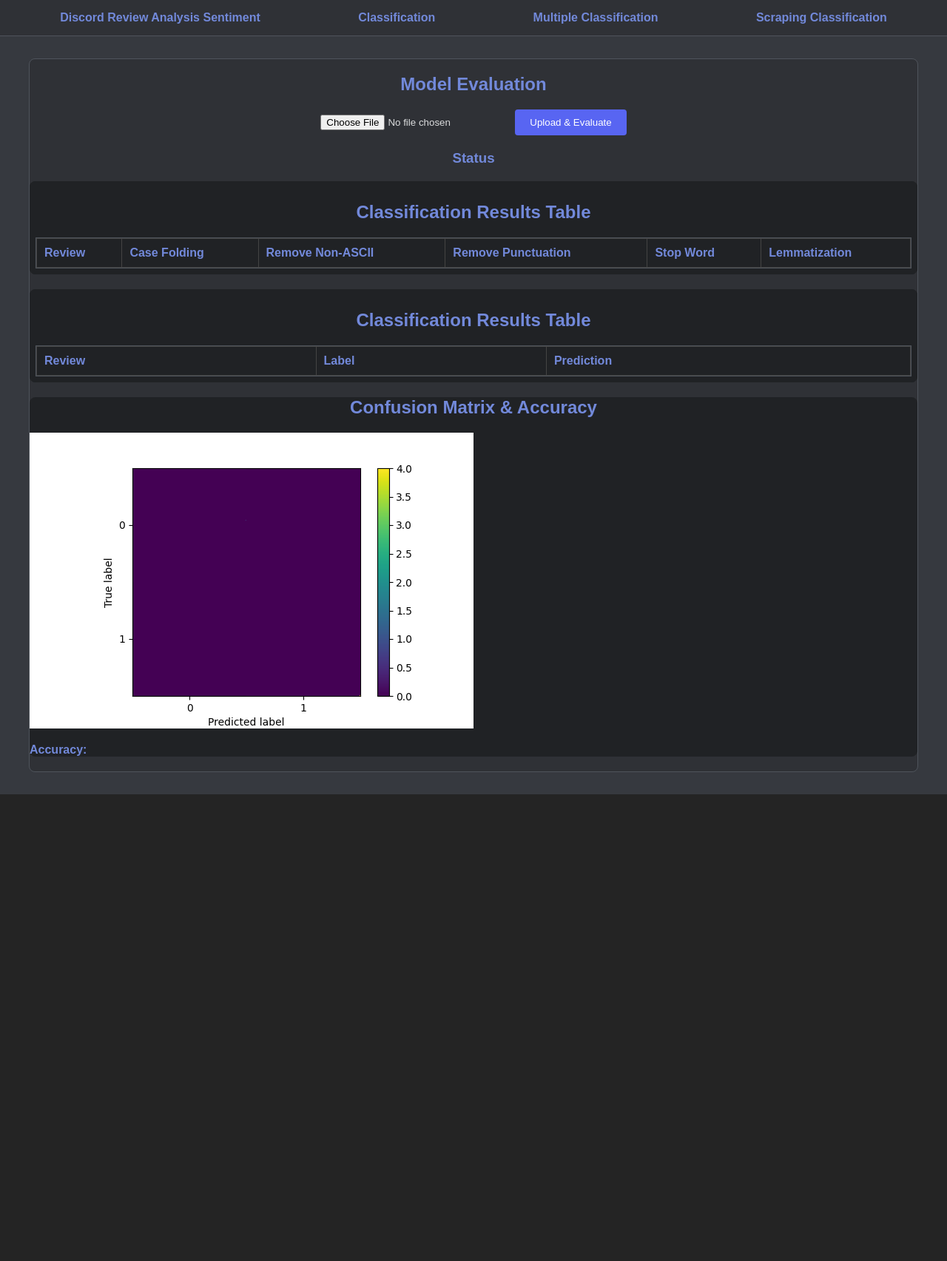
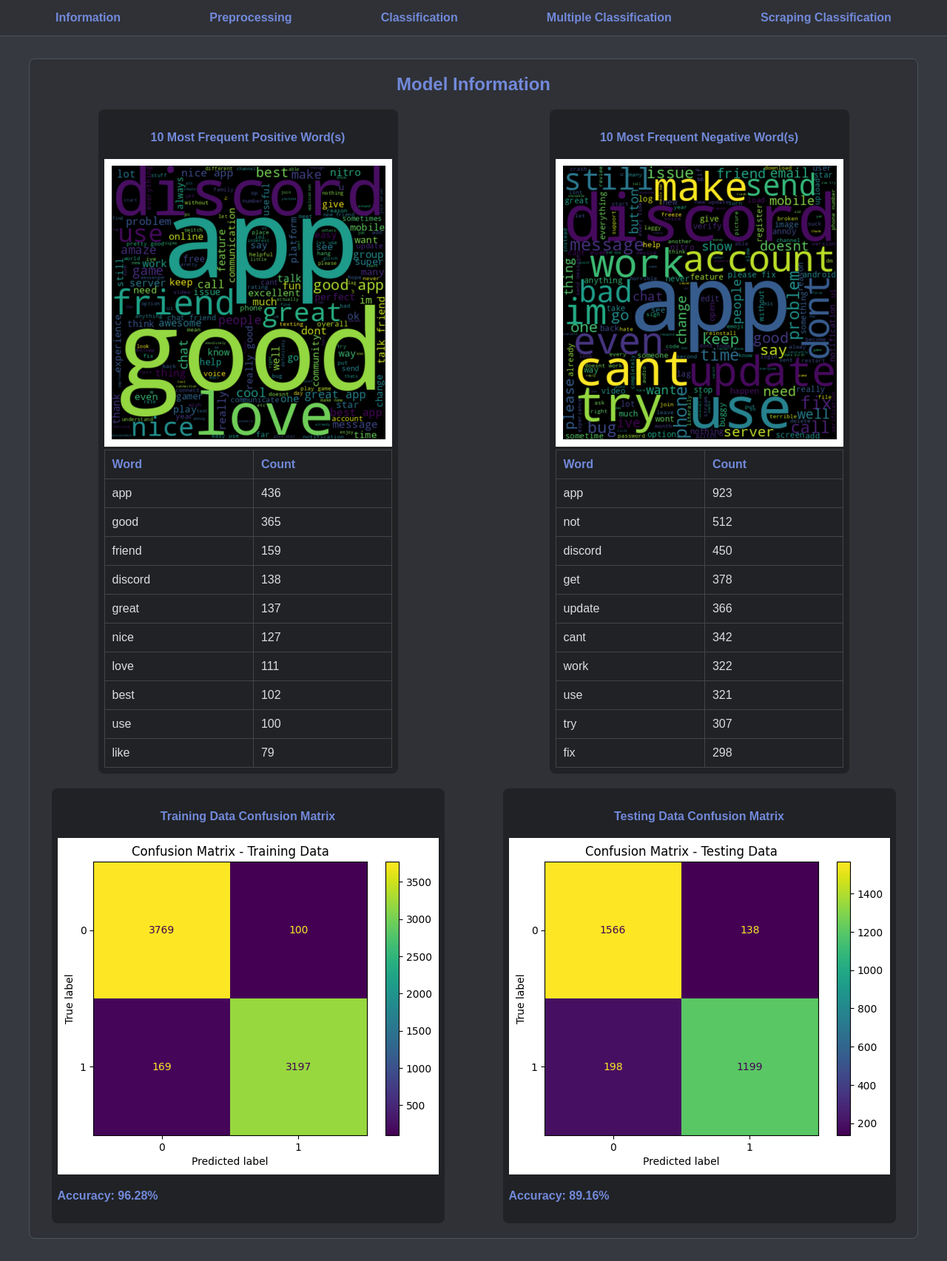
Before and after one commit to NichChrist/Skripsi, a Flask app: page / in a window 1280 px wide. Shown: the whole page at 74% size. Before the commit the page ends 1074 px from the top, so only its background shows below. Run offline with Flask 3, Linux system fonts and the light colour scheme; lists and menus that the app fills with data are empty.

Commit message:
🎸  index.html update and preprocessing page

```diff
--- a/app.py
+++ b/app.py
@@ -12,14 +12,8 @@ import pandas as pd
 import uuid
 
 from collections import Counter
-from matplotlib.backends.backend_agg import FigureCanvasAgg as FigureCanvas
-from sklearn.metrics import confusion_matrix, ConfusionMatrixDisplay
-import threading
 import logging
-import base64
 import io
-import matplotlib.pyplot as plt
-
 
 # Download NLTK resources first
 # nltk.download('punkt_tab')
@@ -34,7 +28,7 @@ app = Flask(__name__)
 # Load TensorFlow model
 model = tf.keras.models.load_model('model')
 model.compile(optimizer=tf.keras.optimizers.Adam(0.001),
-              loss=tf.keras.losses.BinaryCrossentropy())
+            loss=tf.keras.losses.BinaryCrossentropy())
 
 # Configure logging
 logging.basicConfig(filename='app.log', level=logging.INFO,
@@ -127,28 +121,20 @@ def calculate_accuracy(cm):
     accuracy = ((TP + TN) / (TP + TN + FP + FN)) * 100
     return accuracy
 
-# Save Matrix Image
-def matrix_image(cm, image_path):
-    plt.switch_backend('agg')
-    disp = ConfusionMatrixDisplay(confusion_matrix=cm)
-    fig, ax = plt.subplots(figsize=(6, 4))
-    disp.plot(ax=ax)
-    canvas = FigureCanvas(fig)
-    output = io.BytesIO()
-    canvas.print_png(output)
-    with open(image_path, "wb") as f:
-        f.write(output.getvalue())
-    plt.close(fig)
-    plt.switch_backend('TkAgg')
 
 #Main Page
 @app.route('/')
 def index():
     return render_template('index.html')
 
-#Main Page Return
-@app.route('/evaluate', methods=['POST'])
-def evaluate():
+#Preprocessing Page
+@app.route('/preprocessing')
+def preprocessing():
+    return render_template('preprocessing.html')
+
+#Preprocessing Page Return
+@app.route('/preprocess', methods=['POST'])
+def preprocess():
     if 'file' not in request.files:
         logging.error("No file part")
         return jsonify({"error": "No file part"}), 400
@@ -171,15 +157,9 @@ def evaluate():
                 logging.error("Excel file must have a 'content' column")
                 return jsonify({"error": "Excel file must have a 'content' column"}), 400
 
-            if 'label' not in df.columns:
-                logging.error("Excel file must have a 'label' column")
-                return jsonify({"error": "Excel file must have a 'label' column"}), 400
-
             texts = df['content'].tolist()
             review = []
             preprocessed_texts = []
-            predictions = []
-            labels = []
 
             for index, x in enumerate(texts):
                 try:
@@ -188,43 +168,16 @@ def evaluate():
                         df = df.drop(index)
                         continue
 
-                    prediction = model.predict([preprocessed_text[-1]])
-                    sentiment = format_prediction(prediction)
-
-                    label_value = df.loc[index, 'label']
-                    label_string = format_prediction(label_value)
-                    labels.append(label_string)
-
-                    df.loc[index, 'sentiment'] = 1 if prediction >= 0.5 else 0
-                    predictions.append(sentiment)
                     preprocessed_texts.append(preprocessed_text)
 
                 except Exception as e:
                     logging.error(f"Error during prediction for review {index + 1}: {e}")
                     predictions.append("Error")
-                    preprocessed_texts.append("Error")
-                    labels.append("Error")
 
 
-            cm = confusion_matrix(df['label'],df['sentiment'])
-
-            accuracy = calculate_accuracy(cm)
-            image_path = os.path.join(app.config['STATIC_FOLDER'], 'confusion_matrix_result.png')
-            if os.path.exists(image_path):
-                os.remove(image_path)
-
-            thread = threading.Thread(target=matrix_image, args=(cm, image_path))
-            thread.daemon = True
-            thread.start()
-            thread.join()
-            plt.switch_backend('TkAgg')
-
             result = {
-            "predictions": predictions,
             "preprocessed_texts": preprocessed_texts,
             "reviews": texts,
-            "accuracy": accuracy,
-            "labels" : labels
             }
 
             logging.info(f"Evaluation results: {result}")
--- a/templates/index.html
+++ b/templates/index.html
@@ -10,7 +10,8 @@
 <body>
 
     <div class="navbar">
-        <div class="nav-item"><a href="/">Discord Review Analysis Sentiment</a></div>
+        <div class="nav-item"><a href="/">Information</a></div>
+        <div class="nav-item"><a href="/preprocessing">Preprocessing</a></div>
         <div class="nav-item"><a href="/single">Classification</a></div>
         <div class="nav-item"><a href="/klasifikasi-multiple">Multiple Classification</a></div>
         <div class="nav-item"><a href="/klasifikasi-scraping">Scraping Classification</a></div>
@@ -19,135 +20,101 @@
     <div class="container">
         <div class="section">
             <div class="upload-section">
-                <h2>Model Evaluation</h2>
-                <div class="upload-area">
-                    <form id="upload-form" method="POST" enctype="multipart/form-data">
-                        <input type="file" name="file" accept=".xlsx" required>
-                        <button type="submit">Upload & Evaluate</button>
-                    </form>
-                </div>
-                <h3 id="prediction">Status</h3>
+                <h2>Model Information</h2>
             </div>
         </div>
 
-
-        <div class="bottom-section">
-            <div class="box" style="grid-column: 2 / span 2;">
-                <h2>Classification Results Table</h2>
-                <div class="table-wrapper">
-                    <table id="text-table">
-                        <thead>
-                            <tr>
-                                <th>Review</th>
-                                <th>Case Folding</th>
-                                <th>Remove Non-ASCII</th>
-                                <th>Remove Punctuation</th>
-                                <th>Stop Word</th>
-                                <th>Lemmatization</th>
-                            </tr>
-                        </thead>
-                        <tbody id="preprocess-tbody"></tbody>
-                    </table>
-                </div>
+        <div class="top-section">
+            <div class="box" style="grid-column: 1 / span 2;">
+                <h4>10 Most Frequent Positive Word(s)</h4>
+                <img src="static/Positive_Word_Cloud.png" alt="Word Cloud">
+                <table id="positive-table">
+                    <thead>
+                        <tr><th>Word</th><th>Count</th></tr>
+                    </thead>
+                    <tbody id="positive-tbody"></tbody>
+                </table>
+            </div>
+            <div class="box" style="grid-column: 1 / span 2;">
+                <h4>10 Most Frequent Negative Word(s)</h4>
+                <img src="static/Negative_Word_Cloud.png" alt="Word Cloud">
+                <table id="negative-table">
+                    <thead>
+                        <tr><th>Word</th><th>Count</th></tr>
+                    </thead>
+                    <tbody id="negative-tbody"></tbody>
+                </table>
             </div>
         </div>
 
-        <div class="bottom-section">
-            <div class="box" style="grid-column: 2 / span 2;">
-                <h2>Classification Results Table</h2>
-                <div class="table-wrapper">
-                    <table id="text-table">
-                        <thead>
-                            <tr>
-                                <th>Review</th>
-                                <th>Label</th>
-                                <th>Prediction</th>
-                            </tr>
-                        </thead>
-                        <tbody id="sentimen-tbody"></tbody>
-                    </table>
-                </div>
+        <div class="top-section">
+            <div class="box" style="grid-column: 1 / span 2;">
+                <h4>Training Data Confusion Matrix</h4>
+                <img src="static/Training_Matrix.png" alt="Confusion Matrix">
+                <p>Accuracy: 96.28% <span id="positive-accuracy"></span></p>
             </div>
-        </div>
-
-        <div class="bottom-section">
-            <h2>Confusion Matrix & Accuracy</h2>
-            <div id="confusion-matrix">
-                <img src="static/confusion_matrix_default.png" alt="Confusion Matrix">
-                <p>Accuracy: <span id="accuracy"></span></p>
+            <div class="box" style="grid-column: 1 / span 2;">
+                <h4>Testing Data Confusion Matrix</h4>
+                <img src="static/Testing_Matrix.png" alt="Confusion Matrix">
+                <p>Accuracy: 89.16% <span id="negative-accuracy"></span></p>
             </div>
         </div>
 
     </div>
 
     <script>
-        $(document).ready(function() {
-            $('#upload-form').submit(function(event) {
-                event.preventDefault();
-                var formData = new FormData(this);
+        const positiveData = [
+            { word: "app", count: 436 },
+            { word: "good", count: 365 },
+            { word: "friend", count: 159 },
+            { word: "discord", count: 138 },
+            { word: "great", count: 137 },
+            { word: "nice", count: 127 },
+            { word: "love", count: 111 },
+            { word: "best", count: 102 },
+            { word: "use", count: 100 },
+            { word: "like", count: 79 },
+        ];
 
+        const negativeData = [
+            { word: "app", count: 923 },
+            { word: "not", count: 512 },
+            { word: "discord", count: 450 },
+            { word: "get", count: 378 },
+            { word: "update", count: 366 },
+            { word: "cant", count: 342 },
+            { word: "work", count: 322 },
+            { word: "use", count: 321 },
+            { word: "try", count: 307 },
+            { word: "fix", count: 298 },
+        ];
 
-                $('#preprocess-tbody').html('');
-                $('#sentimen-tbody').html('');
-                $('#accuracy').text('');
-                $('#confusion-matrix img').attr('src', 'static/confusion_matrix_default.png');
+        // Function to populate a table
+        function populateTable(tableBodyId, data) {
+            const tableBody = document.getElementById(tableBodyId);
+            data.forEach(item => {
+                const row = document.createElement("tr");
 
-                $('#prediction').text('Processing...');
+                // Word column
+                const wordCell = document.createElement("td");
+                wordCell.textContent = item.word;
+                row.appendChild(wordCell);
 
-                $.ajax({
-                    url: '/evaluate',
-                    type: 'POST',
-                    data: formData,
-                    contentType: false,
-                    processData: false,
-                    success: function(data) {
+                // Count column
+                const countCell = document.createElement("td");
+                countCell.textContent = item.count;
+                row.appendChild(countCell);
 
-                        if (!data.predictions || !data.preprocessed_texts || !data.reviews || !data.accuracy) {
-                            console.error('Invalid data format from server:', data);
-                            alert('Error: Invalid data received from server.');
-                            return;
-                        }
+                // Append row to table
+                tableBody.appendChild(row);
+            });
+        }
 
-                        let preprocess_rows = data.preprocessed_texts.map((item, index) => {
-                            if (!Array.isArray(item) || item.length !== 5) {
-                                console.error("Invalid preprocessed_texts format for review", index, item);
-                                return `<tr><td colspan="5">Error: Invalid data format for this review</td></tr>`;
-                            }
-                            return `<tr>
-                                <td>${data.reviews[index]}</td>
-                                <td>${item[0]}</td>
-                                <td>${item[1]}</td>
-                                <td>${item[2]}</td>
-                                <td>${item[3]}</td>
-                                <td>${item[4]}</td>
-                            </tr>`;
-                        }).join('');
-
-                        let prediction_rows = data.preprocessed_texts.map((item, index) => {
-                            return `<tr>
-                                <td>${data.reviews[index]}</td>
-                                <td>${data.labels[index]}</td>
-                                <td>${data.predictions[index]}</td>
-                            </tr>`;
-                        }).join('');
-
-                        $('#prediction').text('Done')
-
-                        $('#preprocess-tbody').html(preprocess_rows);
-                        $('#sentimen-tbody').html(prediction_rows);
-                        $('#confusion-matrix img').attr('src', 'static/confusion_matrix_result.png');
-                        $('#accuracy').text(data.accuracy + '%');
-                    },
-                    error: function(error) {
-                        if (error.responseJSON && error.responseJSON.error) {
-                            $('#prediction').text('Error: ' + error.responseJSON.error);
-                        } else {
-                            $('#prediction').text('An error occurred. Please try again.');
-                        }
-                    }
-                });
-            });
-        });
+        // Populate the tables when the page loads
+        window.onload = function() {
+            populateTable("positive-tbody", positiveData);
+            populateTable("negative-tbody", negativeData);
+        };
     </script>
 
 </body>
--- a/templates/klasifikasi-multiple.html
+++ b/templates/klasifikasi-multiple.html
@@ -10,7 +10,8 @@
 <body>
 
     <div class="navbar">
-        <div class="nav-item"><a href="/">Discord Review Analysis Sentiment</a></div>
+        <div class="nav-item"><a href="/">Information</a></div>
+        <div class="nav-item"><a href="/preprocessing">Preprocessing</a></div>
         <div class="nav-item"><a href="/single">Classification</a></div>
         <div class="nav-item"><a href="/klasifikasi-multiple">Multiple Classification</a></div>
         <div class="nav-item"><a href="/klasifikasi-scraping">Scraping Classification</a></div>
--- a/templates/klasifikasi-scraping.html
+++ b/templates/klasifikasi-scraping.html
@@ -10,7 +10,8 @@
 <body>
 
     <div class="navbar">
-        <div class="nav-item"><a href="/">Discord Review Analysis Sentiment</a></div>
+        <div class="nav-item"><a href="/">Information</a></div>
+        <div class="nav-item"><a href="/preprocessing">Preprocessing</a></div>
         <div class="nav-item"><a href="/single">Classification</a></div>
         <div class="nav-item"><a href="/klasifikasi-multiple">Multiple Classification</a></div>
         <div class="nav-item"><a href="/klasifikasi-scraping">Scraping Classification</a></div>
--- a/templates/klasifikasi-single.html
+++ b/templates/klasifikasi-single.html
@@ -10,7 +10,8 @@
 <body>
 
     <div class="navbar">
-        <div class="nav-item"><a href="/">Discord Review Analysis Sentiment</a></div>
+        <div class="nav-item"><a href="/">Information</a></div>
+        <div class="nav-item"><a href="/preprocessing">Preprocessing</a></div>
         <div class="nav-item"><a href="/single">Classification</a></div>
         <div class="nav-item"><a href="/klasifikasi-multiple">Multiple Classification</a></div>
         <div class="nav-item"><a href="/klasifikasi-scraping">Scraping Classification</a></div>
```
Also changed, not shown: templates/preprocessing.html (added, +113 -0 lines), static/Negative_Word_Cloud.png (added), static/Positive_Word_Cloud.png (added), static/Testing_Matrix.png (added), static/Training_Matrix.png (added), static/confusion_matrix_default.png (deleted).
